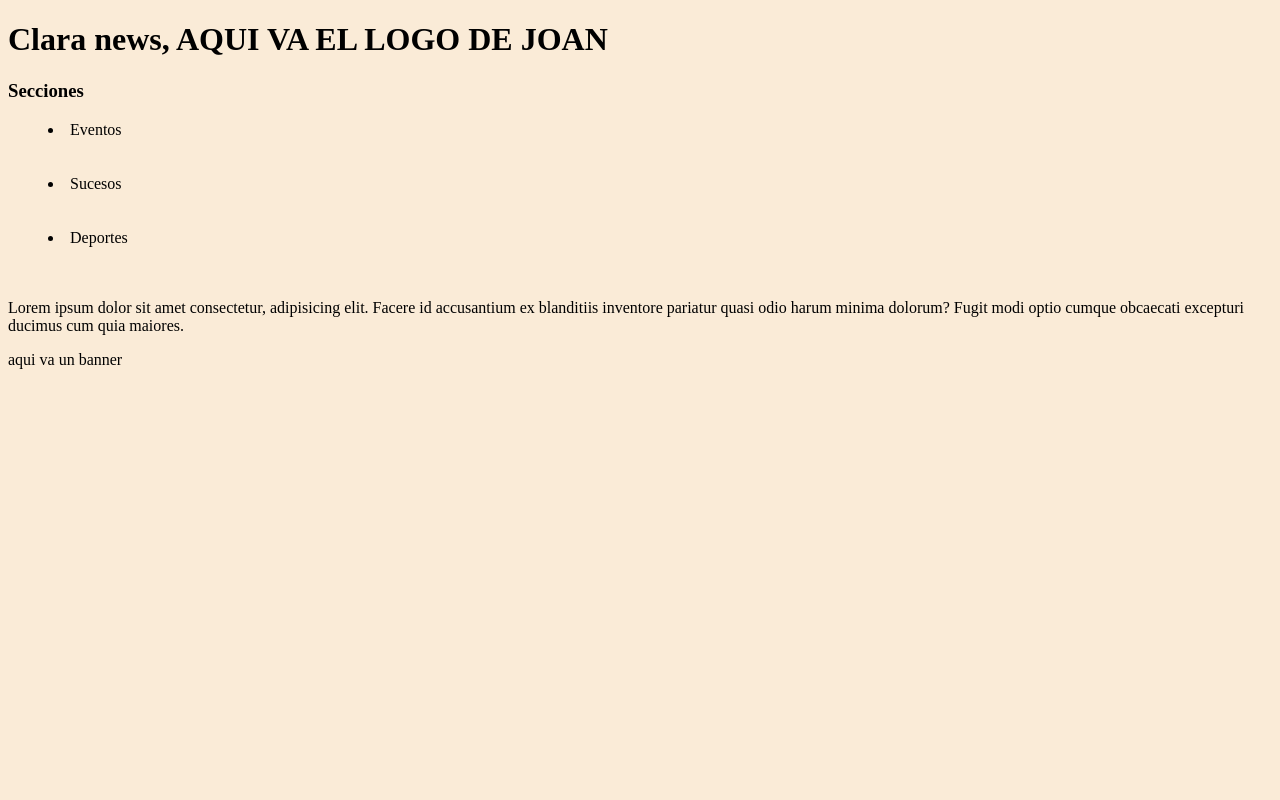
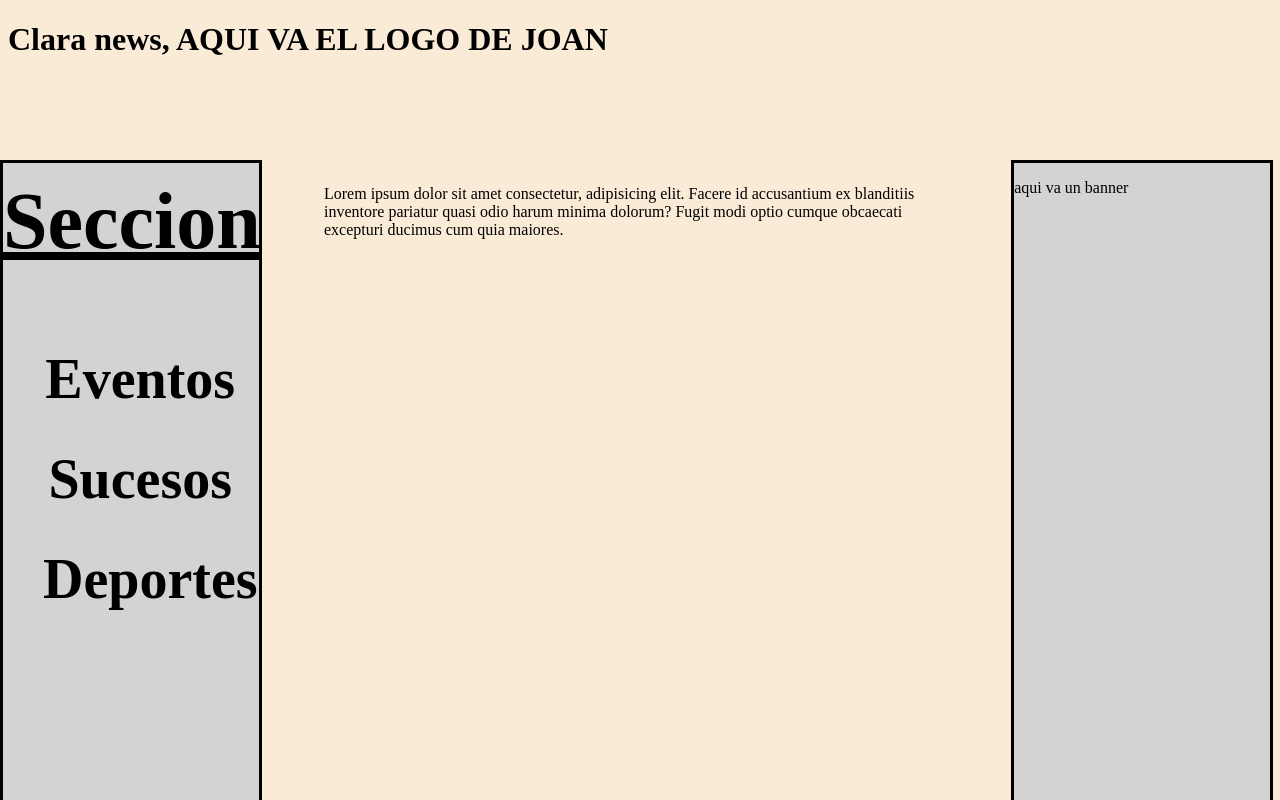
Before and after one commit to 53monica/lenguaje-de-marcas, a plain HTML site: page index.html in a window 1280 px wide. Drawn offline with Linux system fonts and the light colour scheme.

Commit message:
Update style.css

```diff
--- a/style.css
+++ b/style.css
@@ -1,3 +1,51 @@
+aside#IZQ {
+            width: 20%;
+            height: 80%;
+            border-style: solid;
+            border-color: black;
+            position:fixed;
+            top:20%;
+            right: 80%;
+            left: 0%;
+            background-color: lightgray;
+            overflow:auto;
+            float:left;
+        }
+aside#DER {
+            width:20%;
+            height: 80%;
+            border-style: solid;
+            border-color: black;
+            position: fixed;
+            top:20%;
+            left: 79%;
+            background-color: lightgray;
+            overflow:auto;
+            float:right;
+
+}
+
+h1#seccion{
+            font-size: 500%;
+            text-align: center;
+            margin-top: 5%;
+            text-decoration-line: underline;
+            }
+li {
+    list-style: none;
+    font-size: 350%;
+    font-weight: bold;
+    text-align: center;
+    margin-right: 10%;
+}
+
+section {
+        width:50%;
+        margin-left: 25%;
+        margin-right: 25%;
+        margin-top:10%;
+}
+
 body{
     background-color: antiquewhite;
 }
```
